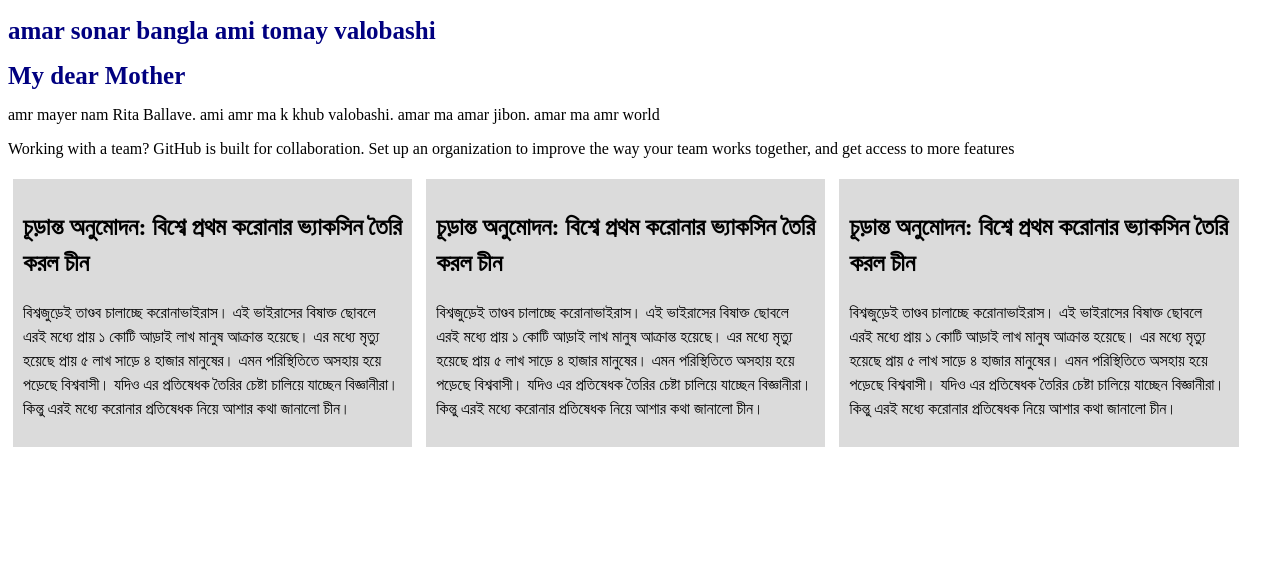
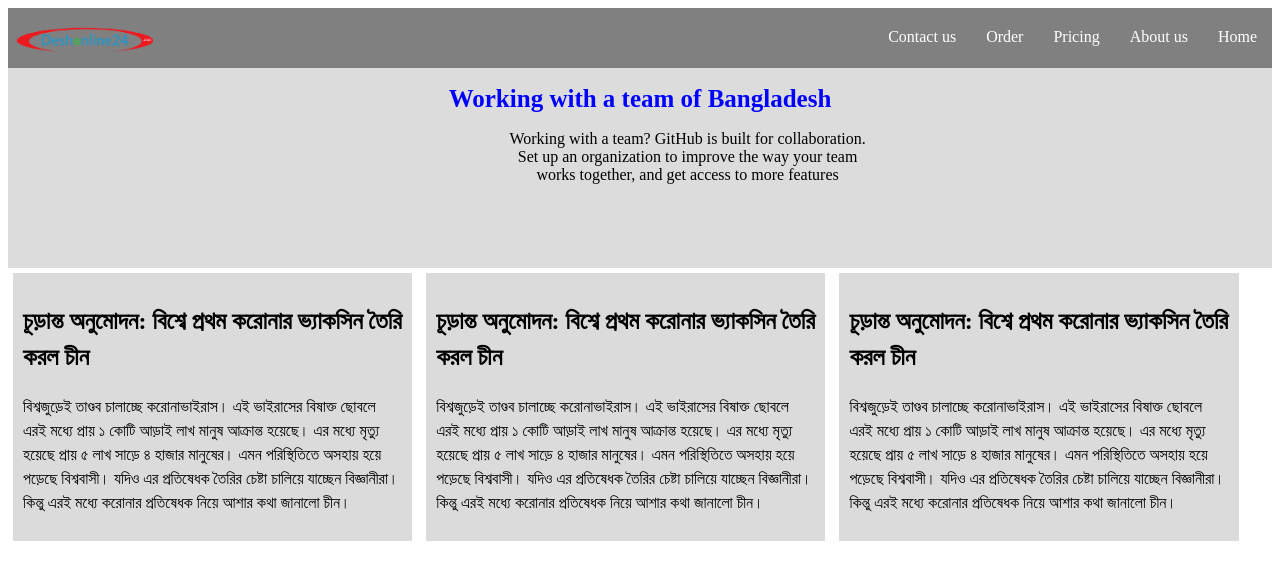
Before and after one commit to asitball/my-first-website, a plain HTML site: page index.html in a window 1280 px wide. Drawn offline with Linux system fonts and the light colour scheme.

Commit message:
new adding text

```diff
--- a/index.html
+++ b/index.html
@@ -7,15 +7,25 @@
     <link rel="stylesheet" href="style.css">
 </head>
 <body>
-    <h1>amar sonar bangla ami tomay valobashi</h1>
-    <div class="heading">
-        <h1>My dear Mother</h1>
-        <p>amr mayer nam Rita Ballave. ami amr ma k khub valobashi. amar ma amar jibon. amar ma amr world</p>
+        <nav>
+            <a href="#">Home</a>
+            <a href="#">About us</a>
+            <a href="#">Pricing</a>
+            <a href="#">Order</a>
+            <a href="#">Contact us</a>
+            <div id="logo">
+                <img src="logo/newslogo11.png" alt="logo">
 
-    </div>
+            </div>
+        </nav>
+
+        <div class="bg">
+            <h1 class="title">Working with a team of Bangladesh</h1>
+            <p>Working with a team?
+                GitHub is built for collaboration. Set up an organization to improve the way your team works together, and get access to more features</p>
+        </div>
     <section>
-        <p>Working with a team?
-            GitHub is built for collaboration. Set up an organization to improve the way your team works together, and get access to more features</p>
+
 
     </section>
     <div class="items">
--- a/style.css
+++ b/style.css
@@ -10,3 +10,41 @@ h1 {
     line-height: 1.5;
     background-color: rgb(219, 219, 219);
 }
+nav {
+    background-color: gray;
+    height: 60px;
+
+}
+a {
+    text-decoration: none;
+    float: right;
+    color: white;
+    padding: 15px;
+    margin-top: 05px;
+    font-size: 16px;
+}
+nav :hover {
+    color: orange;
+    text-decoration: underline;
+    font-size: 18px;
+}
+.bg {
+    background-color: gainsboro;
+    height: 200px;
+    width: auto;
+    overflow: hidden;
+}
+.title {
+    text-align: center;
+    color: blue;
+}
+.bg p {
+    width: 30%;
+    text-align: center;
+    position: relative;
+    left: 490px;
+}
+#logo img {
+    width: 150px;
+    margin-top: 05px;
+}
```
Also changed, not shown: logo/newslogo11.png (added).
